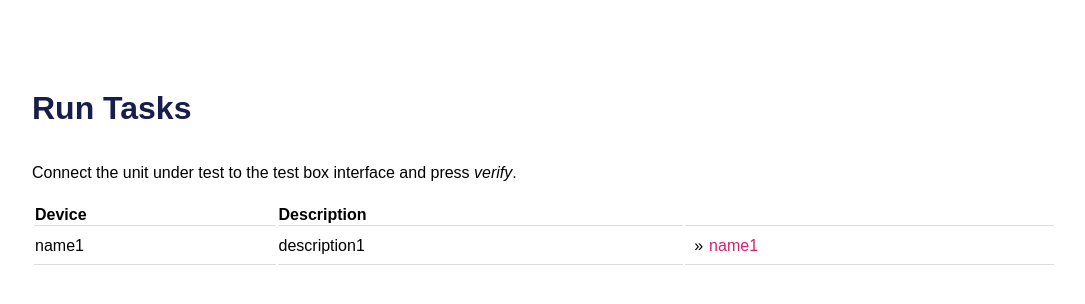
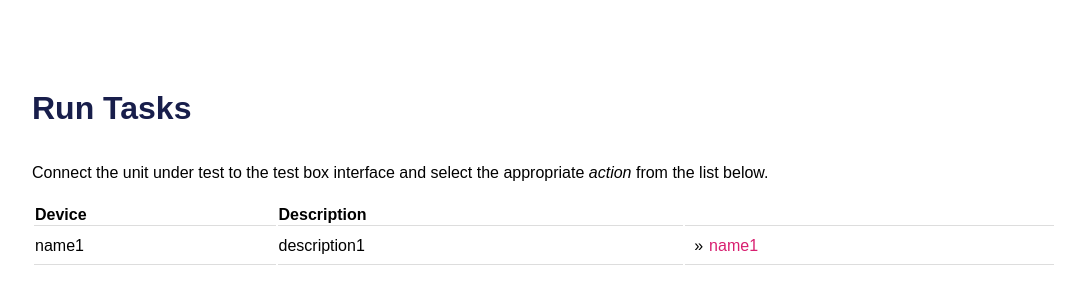
Before and after one commit to mcpcpc/taskbox, a Flask app: page / in a window 1280 px wide. Shown: the part 97-401 px from the top of the page, without its empty margins (96-1181 px from the left). Run offline with Flask 2, Linux system fonts and the light colour scheme; data comes from the database, SQL or seed files in the repository.

Commit message:
Update run.html

```diff
--- a/taskbox/templates/run.html
+++ b/taskbox/templates/run.html
@@ -4,7 +4,7 @@
 
 <h2>Run Tasks</h2>
 
-<p>Connect the unit under test to the test box interface and press <em>verify</em>.</p>
+<p>Connect the unit under test to the test box interface and select the appropriate <em>action</em> from the list below.</p>
 
 <table>
     <thead>
```
